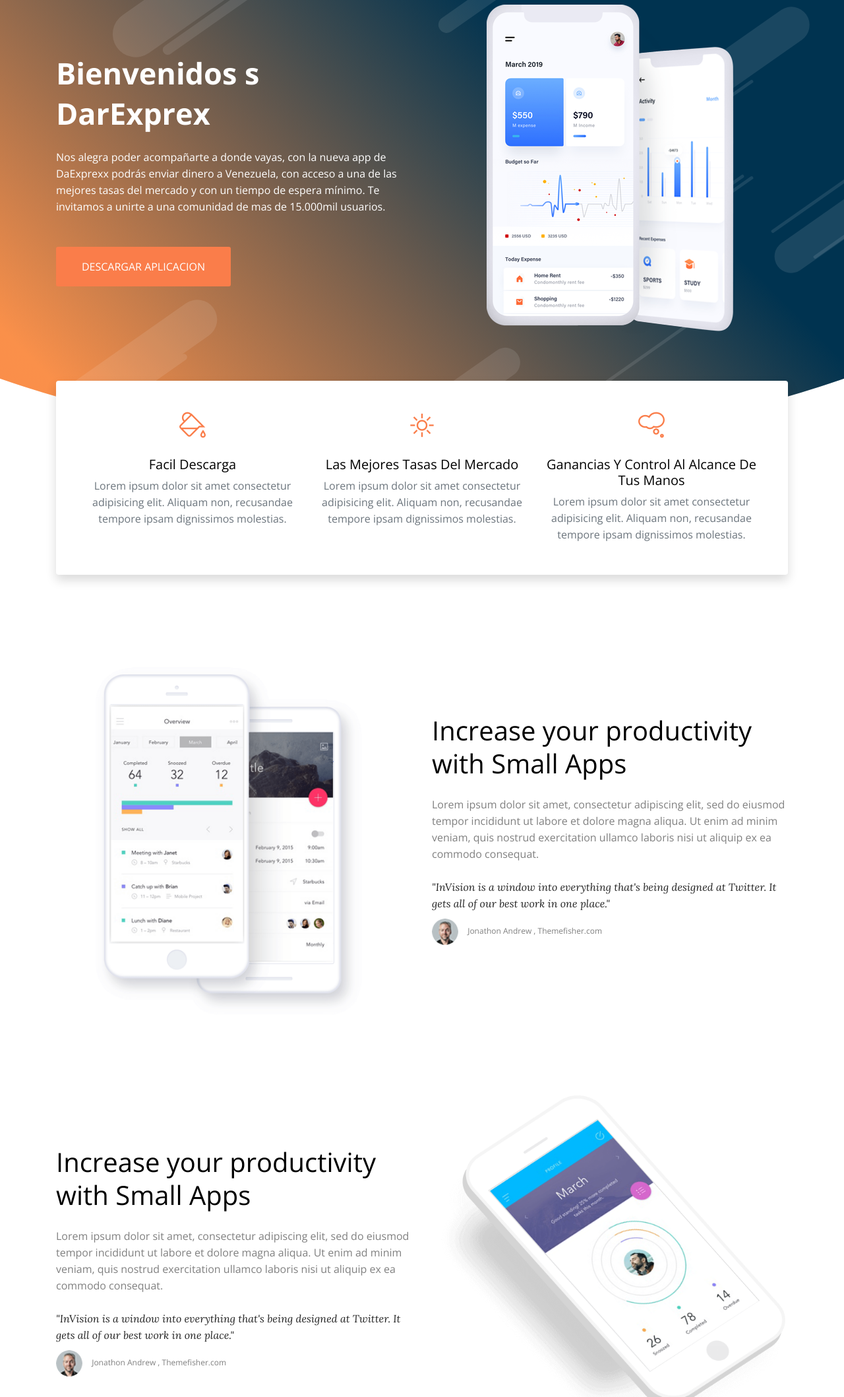
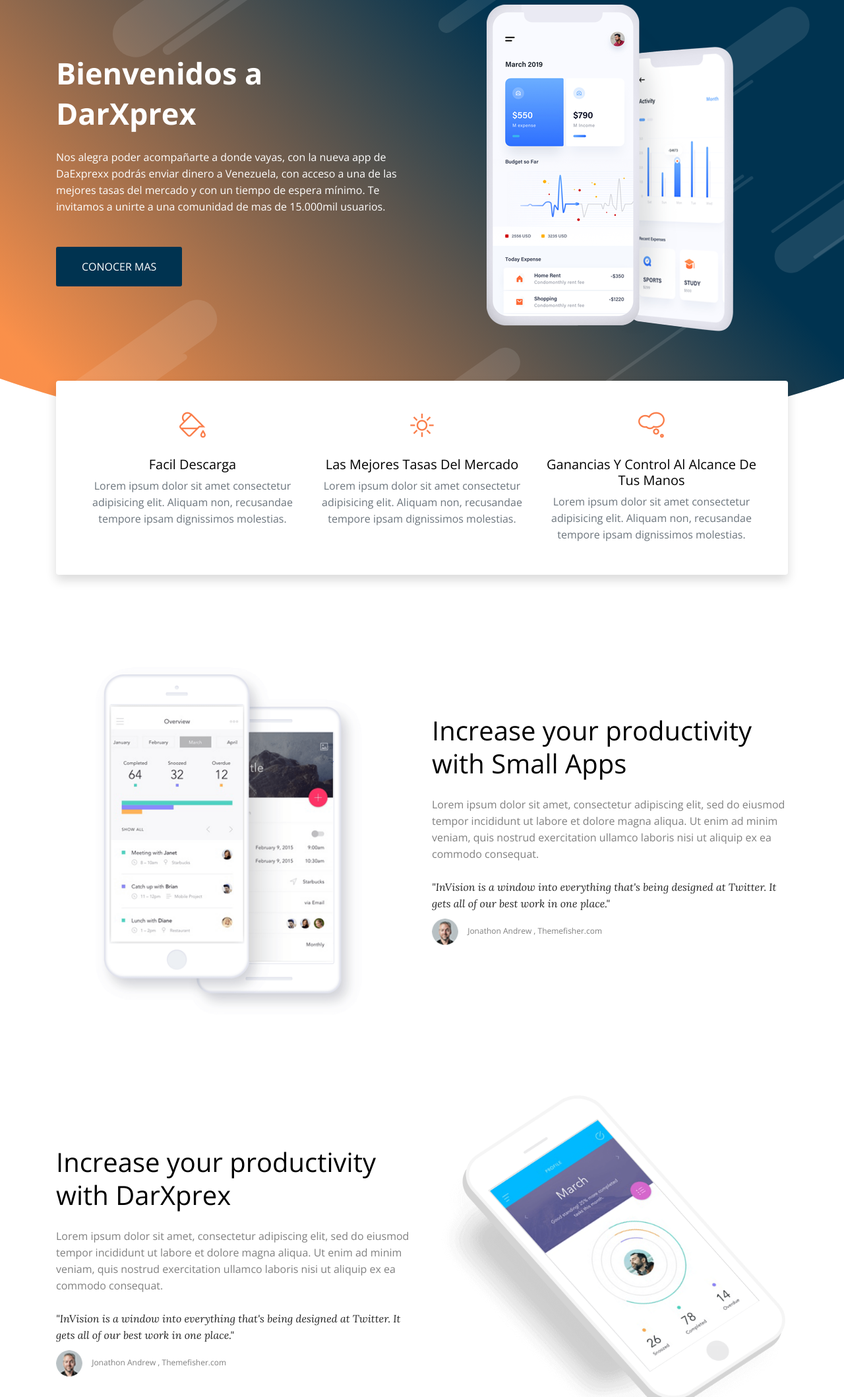
Before and after one commit to Andydes/Darxprex, a website: page index.html in a window 1280 px wide. Shown: the part 158-2275 px from the top of the page at 66% size. Drawn offline with nearby package versions, Linux system fonts and the light colour scheme; some packages are replaced by stand-ins of ours.

Commit message:
nuevos cambio

```diff
--- a/css/style.css
+++ b/css/style.css
@@ -356,13 +356,13 @@
 .btn-main-md {
   padding: 17px 38px;
   border-radius: 3px;
-  background: #fa7d4a;
+  background: #003350 ;
   color: #fff;
   outline: none;
 }
 
 .btn-main-md:hover {
-  color: #fff;
+  color: #fa7d4a;
 }
 
 .btn-main-md:focus {
--- a/index.html
+++ b/index.html
@@ -21,7 +21,7 @@
   <!-- Basic Pag
   ================================================== -->
   <meta charset="utf-8">
-  <title>Bienvenido a DarExprex!</title>
+  <title>Bienvenidos a DarXprex!</title>
 
   <!-- Mobile Specific Metas
   ================================================== -->
@@ -64,11 +64,11 @@
           </a>
         </li>
         <li class="nav-item dropdown @@pages">
-          <a class="nav-link dropdown-toggle" href="#" data-toggle="dropdown">Quienes somos
+          <a class="nav-link dropdown-toggle" href="about.html" data-toggle="dropdown">Quienes somos
           </a>
         </li>
         <li class="nav-item @@about">
-          <a class="nav-link" href="about.html">Conoce nuestra app</a>
+          <a class="nav-link" href="#">Conoce nuestra app</a>
         </li>
         <li class="nav-item @@contact">
           <a class="nav-link" href="contact.html">Contactanos</a>
@@ -103,11 +103,12 @@
 	<div class="container">
 		<div class="row align-items-center">
 			<div class="col-md-6 order-2 order-md-1 text-center text-md-left">
-				<h1 class="text-white font-weight-bold mb-4">Bienvenidos s DarExprex</h1>
+				<h1 class="text-white font-weight-bold mb-4 font-weight-bold">Bienvenidos a
+					<br> DarXprex</h1>
 				<p class="text-white mb-5">Nos alegra poder acompañarte a donde vayas, con la nueva app de DaExprexx podrás enviar dinero a Venezuela,
 					con acceso a una de las mejores tasas del mercado y con un tiempo de espera mínimo.
 					Te invitamos a unirte a una comunidad de mas de 15.000mil usuarios.</p>
-				<a href="FAQ.html" class="btn btn-main-md">Descargar aplicacion</a>
+				<a href="#" class="btn btn-main-md">Conocer mas</a>
 			</div>
 			<div class="col-md-6 text-center order-1 order-md-2">
 				<img class="img-fluid" src="images/mobile.png" alt="screenshot">
@@ -192,7 +193,7 @@
 				<div class="feature-content">
 					<!-- Feature Title -->
 					<h2>Increase your productivity with <a
-							href="https://themefisher.com/products/small-apps-free-app-landing-page-template/">Small Apps</a></h2>
+							href="https://themefisher.com/products/small-apps-free-app-landing-page-template/">DarXprex</a></h2>
 					<!-- Feature Description -->
 					<p>Lorem ipsum dolor sit amet, consectetur adipiscing elit, sed do eiusmod tempor incididunt ut labore et
 						dolore magna aliqua. Ut enim ad minim veniam, quis nostrud exercitation ullamco laboris nisi ut aliquip ex
@@ -232,7 +233,7 @@
 			<div class="col-lg-12">
 				<div class="section-title">
 					<h2>An Interface For Lifestyle</h2>
-					<p><a href="https://themefisher.com/products/small-apps-free-app-landing-page-template/">Small Apps</a> makes
+					<p><a href="https://themefisher.com/products/small-apps-free-app-landing-page-template/">DarXprex</a> makes
 						it easy to stay on top of your Life Style. No late tasks. No gimmicks.</p>
 				</div>
 			</div>
@@ -417,7 +418,7 @@
 		<div class="row">
 			<div class="col-lg-12">
 				<h2>It's time to change your mind</h2>
-				<p>Download over 2 million humans .Get <a href="https://themefisher.com/products/small-apps-free-app-landing-page-template/">Small Apps</a> free forever!
+				<p>Download over 2 million humans .Get <a href="https://themefisher.com/products/small-apps-free-app-landing-page-template/">DarXprex</a> free forever!
 					<br>We say you won’t look back.</p>
 				<ul class="list-inline">
 					<li class="list-inline-item">
```
